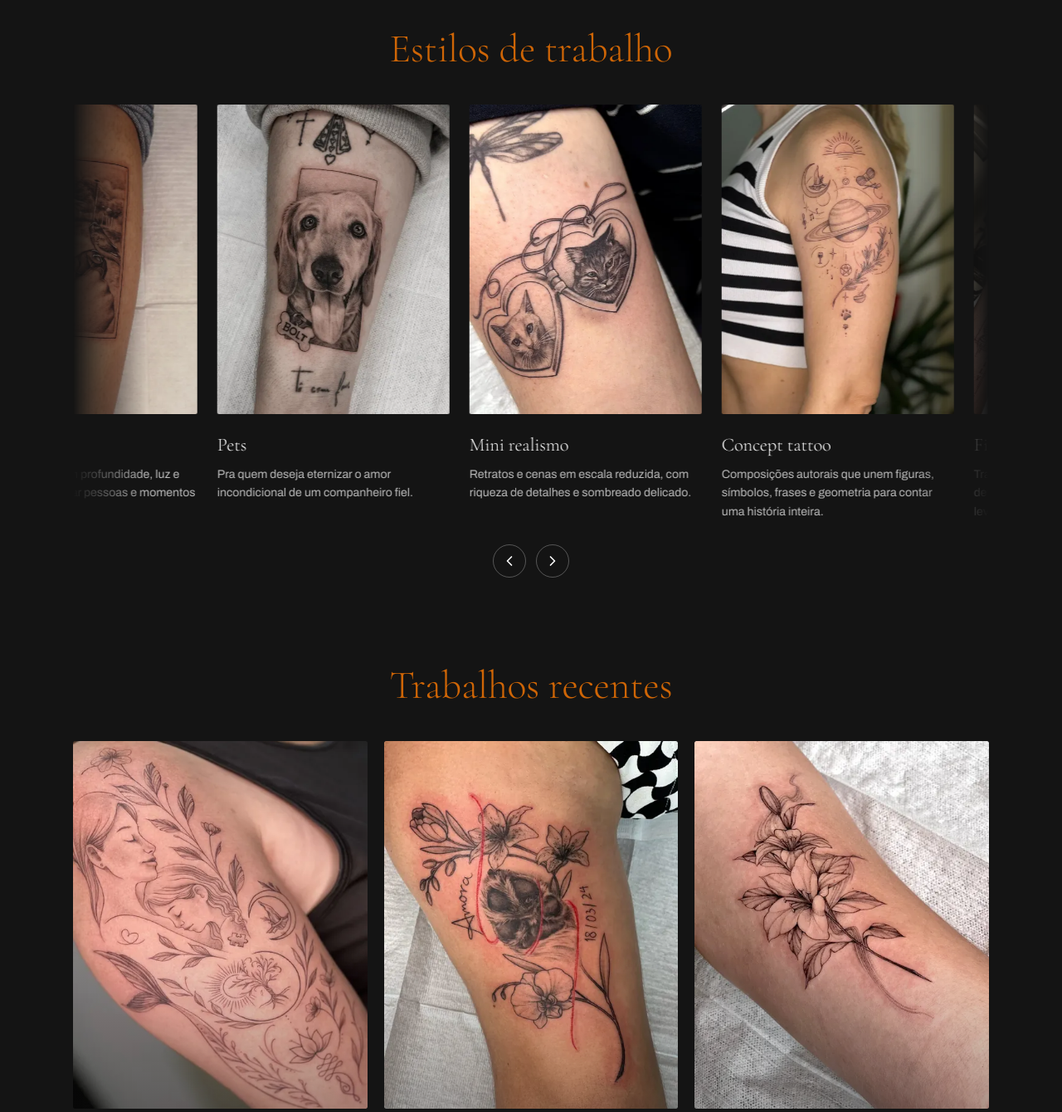
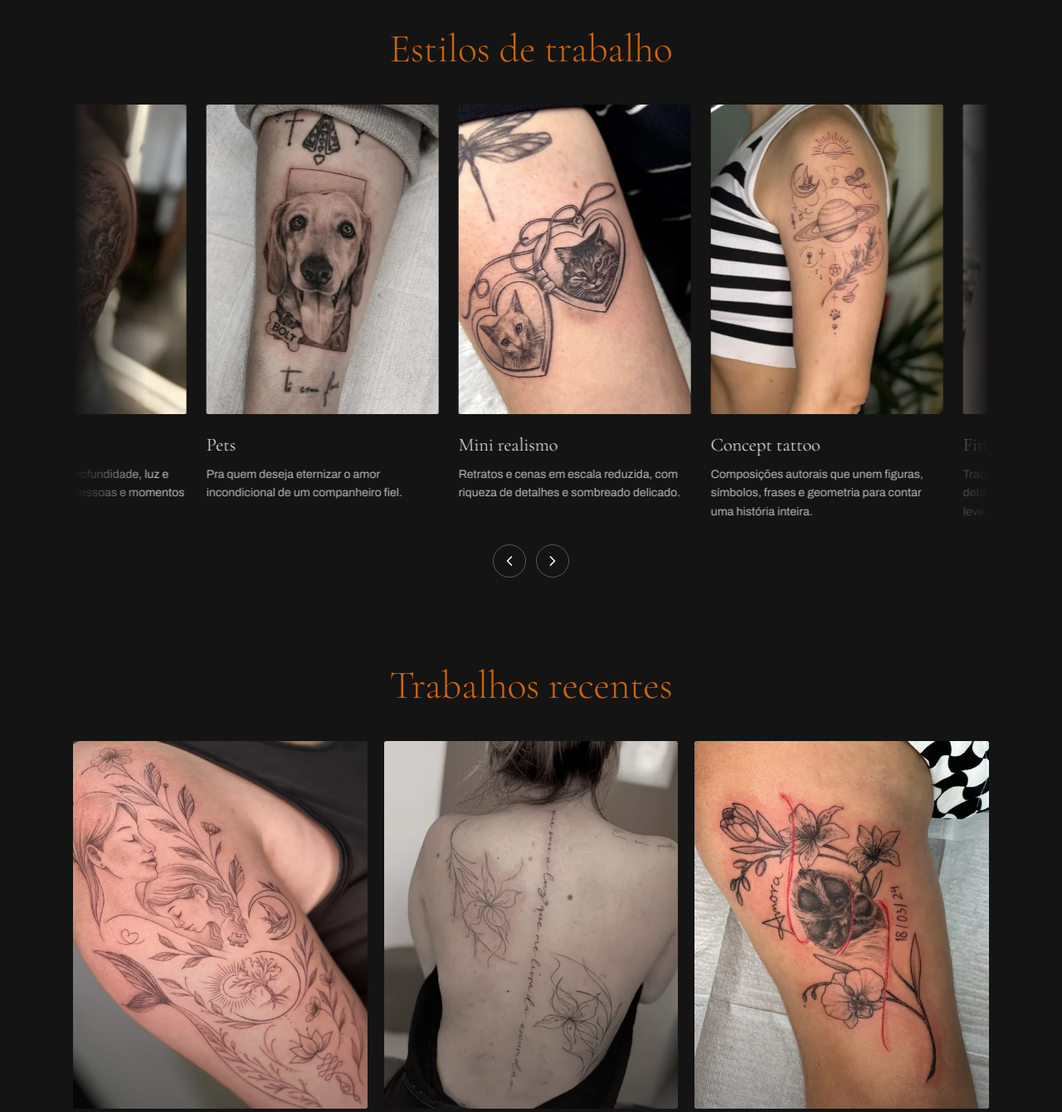
Before and after one commit to MarcuscasteloTattoo/giuliapalinka, a plain HTML site: page index.html in a window 1280 px wide. Shown: the part 780-2120 px from the top of the page at 83% size. Drawn offline with nearby package versions, Linux system fonts and the light colour scheme.

Commit message:
Estilos e portfólio com as fotos novas
- Fineline: selo Coronado Springs
- Realismo: fechamento de ombro com anjo
- Trabalhos recentes: + costas com lírios, retrato do homem com o
  pássaro e selo Brasil Correio (12 fotos, maiores primeiro)

Co-Authored-By: Claude Opus 5.5 <noreply@anthropic.com>
Claude-Session: https://claude.ai/code/session_018BTSNCvJsG1ehZurPzjRP6

```diff
--- a/index.html
+++ b/index.html
@@ -682,18 +682,21 @@ const site = {
   marquee: ["HISTÓRIAS", "SENTIMENTOS", "MEMÓRIAS", "ESSÊNCIA", "SIGNIFICADO", "EXCLUSIVIDADE", "AUTENTICIDADE"],
   estilos: [
     { titulo: "Concept tattoo", texto: "Composições autorais que unem figuras, símbolos, frases e geometria para contar uma história inteira.", form: "Concept tattoo", imagem: "assets/estilo-gp-concept-saturno.webp", alt: "Concept tattoo no ombro com Saturno, lua, sol, ramos e pequenos símbolos" },
-    { titulo: "Fineline", texto: "Traços finos e precisos, do minimalista ao detalhado, que acompanham o corpo com leveza.", form: "Fineline", imagem: "assets/estilo-gp-concept-braco.webp", alt: "Fechamento de braço inteiro em fine line com busto de escultura grega e caveira, fases da lua, espiral áurea, mãos da Criação, DNA e a palavra Family" },
-    { titulo: "Realismo", texto: "Retratos e cenas com profundidade, luz e sombra, para eternizar pessoas e momentos marcantes.", form: "Realismo", imagem: "assets/estilo-gp-realismo.webp", alt: "Retrato realista de um homem de chapéu com um pássaro na mão, dentro de uma moldura" },
+    { titulo: "Fineline", texto: "Traços finos e precisos, do minimalista ao detalhado, que acompanham o corpo com leveza.", form: "Fineline", imagem: "assets/estilo-gp-fineline-selo.webp", alt: "Fineline no antebraço: selo postal com a fachada de um resort em traço fino" },
+    { titulo: "Realismo", texto: "Retratos e cenas com profundidade, luz e sombra, para eternizar pessoas e momentos marcantes.", form: "Realismo", imagem: "assets/estilo-gp-realismo-anjo.webp", alt: "Fechamento de ombro em realismo com anjo sentado, raios de sol, nuvens e lírios" },
     { titulo: "Pets", texto: "Pra quem deseja eternizar o amor incondicional de um companheiro fiel.", form: "Pets", imagem: "assets/estilo-gp-pets.webp", alt: "Retrato de cachorro com a língua para fora e a plaquinha com o nome Bolt, no antebraço" },
     { titulo: "Mini realismo", texto: "Retratos e cenas em escala reduzida, com riqueza de detalhes e sombreado delicado.", form: "Mini realismo", imagem: "assets/estilo-gp-delicadas.webp", alt: "Mini realismo: dois medalhões de coração abertos com retratos de gatos, presos por uma fita" },
   ],
   portfolio: [
     { src: "assets/tatuagem-01.webp", alt: "Composição em fine line na lateral do corpo com rostos femininos, árvore da vida, sol e ramos florais" },
+    { src: "assets/tatuagem-13.webp", alt: "Costas com lírios em fine line e frase ao longo da coluna" },
     { src: "assets/tatuagem-03.webp", alt: "Retrato de pet com orquídeas, lírios, o nome Amora e data, na perna" },
     { src: "assets/tatuagem-04.webp", alt: "Lírios com folhas em traço fino no braço" },
     { src: "assets/tatuagem-05.webp", alt: "Duas garças em voo diante da lua, em pontilhismo" },
+    { src: "assets/tatuagem-14.webp", alt: "Retrato em realismo de um homem de chapéu com um pássaro na mão, dentro de uma moldura" },
     { src: "assets/tatuagem-06.webp", alt: "Ramo de orquídeas em traço fino na perna" },
     { src: "assets/tatuagem-08.webp", alt: "Dois peixes carpa em yin-yang no antebraço" },
+    { src: "assets/tatuagem-15.webp", alt: "Selo postal Brasil Correio com palmeira e montanhas no braço" },
     { src: "assets/tatuagem-09.webp", alt: "Andorinha em voo com sombreado no braço" },
     { src: "assets/tatuagem-10.webp", alt: "Mariposa com asas detalhadas no antebraço" },
     { src: "assets/tatuagem-11.webp", alt: "Olho com raios, lua crescente e estrela em fine line" },
```
Also changed, not shown: assets/estilo-gp-concept-braco-480.webp (deleted), assets/estilo-gp-concept-braco.webp (deleted), assets/estilo-gp-fineline-selo-480.webp (added), assets/estilo-gp-fineline-selo.webp (added), assets/estilo-gp-realismo-anjo-480.webp (added), assets/estilo-gp-realismo-anjo.webp (added), assets/estilo-gp-realismo.webp (deleted), assets/tatuagem-13-480.webp (added), assets/tatuagem-13.webp (added), assets/tatuagem-14-480.webp (renamed from assets/estilo-gp-realismo-480.webp), assets/tatuagem-14.webp (added), assets/tatuagem-15-480.webp (added), assets/tatuagem-15.webp (added).
